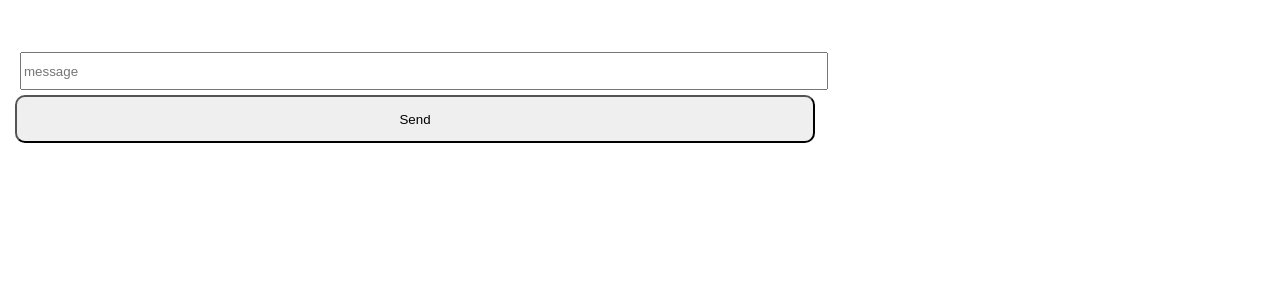
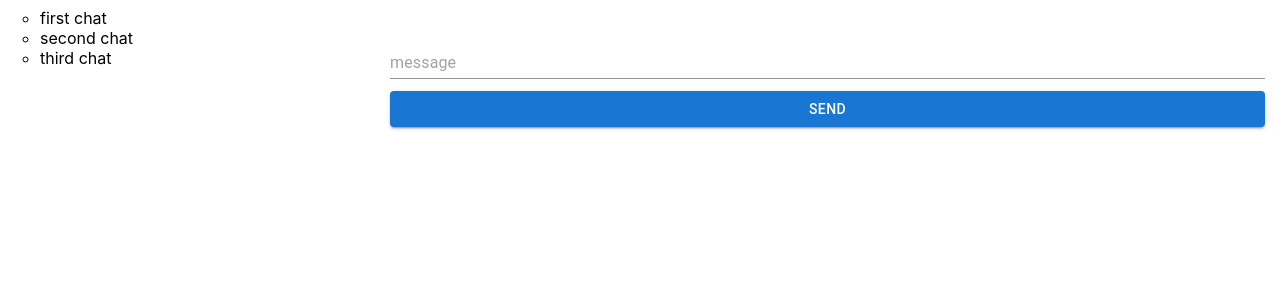
Before and after one commit to mikgir/react_lessons, a React (Create React App) app: page / in a window 1280 px wide. Shown: the top 300 px of the page. Built offline with nearby package versions, Linux system fonts and the light colour scheme.

Commit message:
hw lesson 3

```diff
--- a/src/App.jsx
+++ b/src/App.jsx
@@ -5,10 +5,27 @@ import {useEffect, useState} from "react";
 import {MessageForm} from "./components/Form/MessageForm";
 import {AUTHORS} from "./utils/constants";
 import {MessageList} from "./components/Message/MessageList";
+import {List} from "@mui/material";
 
+
+const chats = [
+    {
+        id: Date.now(),
+        name: 'first chat'
+    },
+    {
+        id: Date.now(),
+        name: 'second chat'
+    },
+    {
+        id: Date.now(),
+        name: 'third chat'
+    }
+]
 
 export const App = () => {
     const [messageList, setMessageList] = useState([])
+    const [chatList]=useState(chats)
 
     const sendMessage = (newText) => {
         setMessageList([...messageList, {text: newText, sender: AUTHORS.human}])
@@ -29,6 +46,13 @@ export const App = () => {
 
     return (
         <div className="App">
+            <List sx={'width: 30%'}>
+                <ul>
+                    {chatList.map((chat)=>(
+                        <li key={chat.id}>{chat.name}</li>
+                    ))}
+                </ul>
+            </List>
             <div className={"chat_field"}>
                 <MessageList messageList={messageList}/>
                 <MessageForm onSubmit={sendMessage}/>
--- a/src/components/Form/MessageForm.jsx
+++ b/src/components/Form/MessageForm.jsx
@@ -1,5 +1,6 @@
 import './MessageForm.module.css'
 import {useState} from "react";
+import {Button, Input} from "@mui/material";
 
 
 export const MessageForm = ({onSubmit}) => {
@@ -16,12 +17,16 @@ export const MessageForm = ({onSubmit}) => {
     }
 
     return <form onSubmit={handleSubmit}>
-            <input type={"text"}
+            <Input sx={"width: 100%"}
+                variant={'outlined'}
+                   type={"text"}
                    value={value}
                    onChange={handleChange}
                    className={'inputText'}
                    placeholder={'message'}/>
-        <button>Send</button>
+        <Button variant={'contained'}
+                type={'submit'}
+        >Send</Button>
     </form>
 
 }
--- a/src/components/Form/MessageForm.module.css
+++ b/src/components/Form/MessageForm.module.css
@@ -1,14 +1,12 @@
-input{
-    width: 50rem;
-    height: 2rem;
-    margin: 5px;
+form {
+    width: 100%;
+    height: 5rem;
+    display: flex;
+    flex-direction: column;
+    justify-content: space-between;
+    align-items: center;
 }
-.inputText {
-    height: 5rem;
+
+button{
+    width: 100%;
 }
-button{
-    width: 50rem;
-    height: 3rem;
-    border-radius: 10px;
-
-}
```
Also changed, not shown: src/components/ChatList/ChatList.jsx (added).
